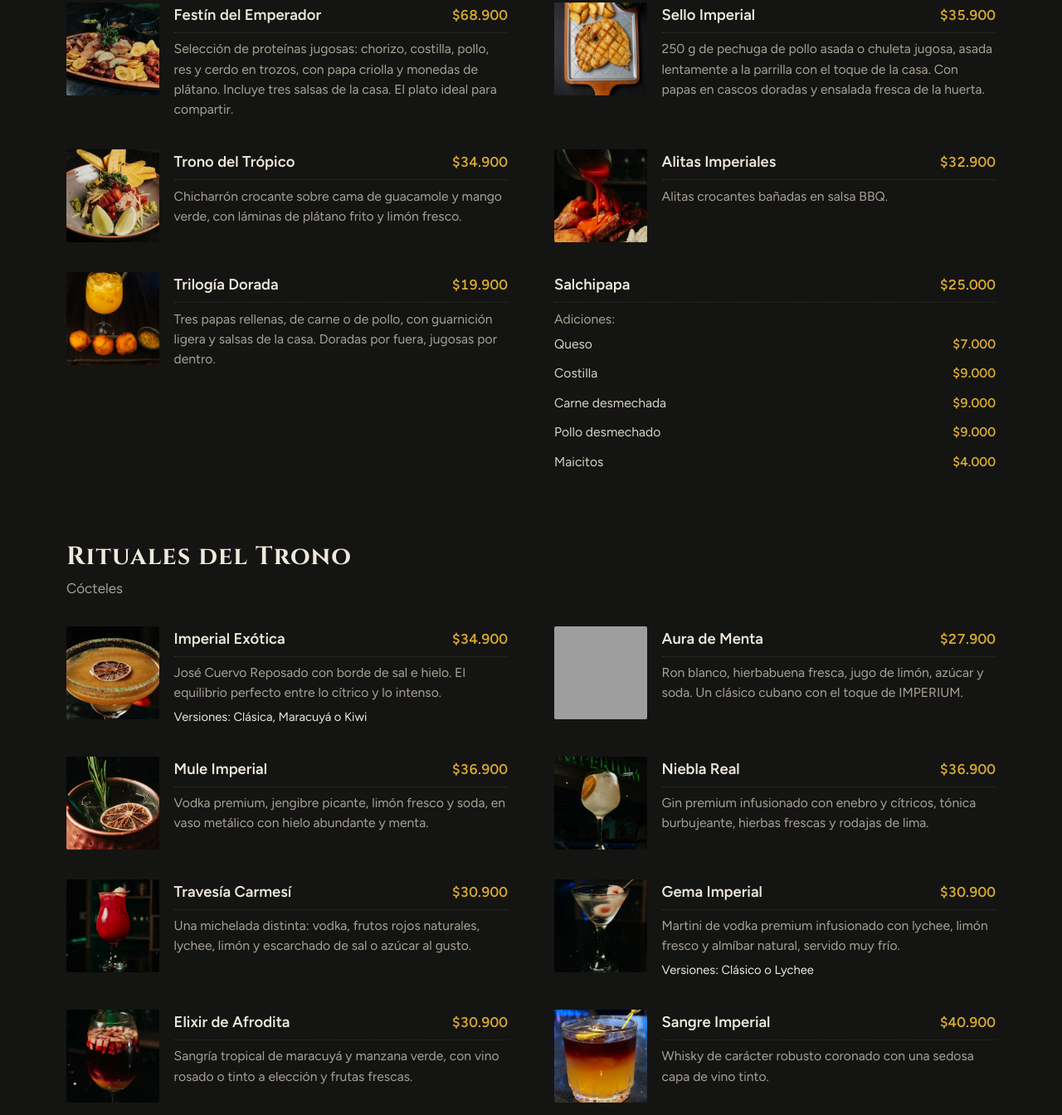
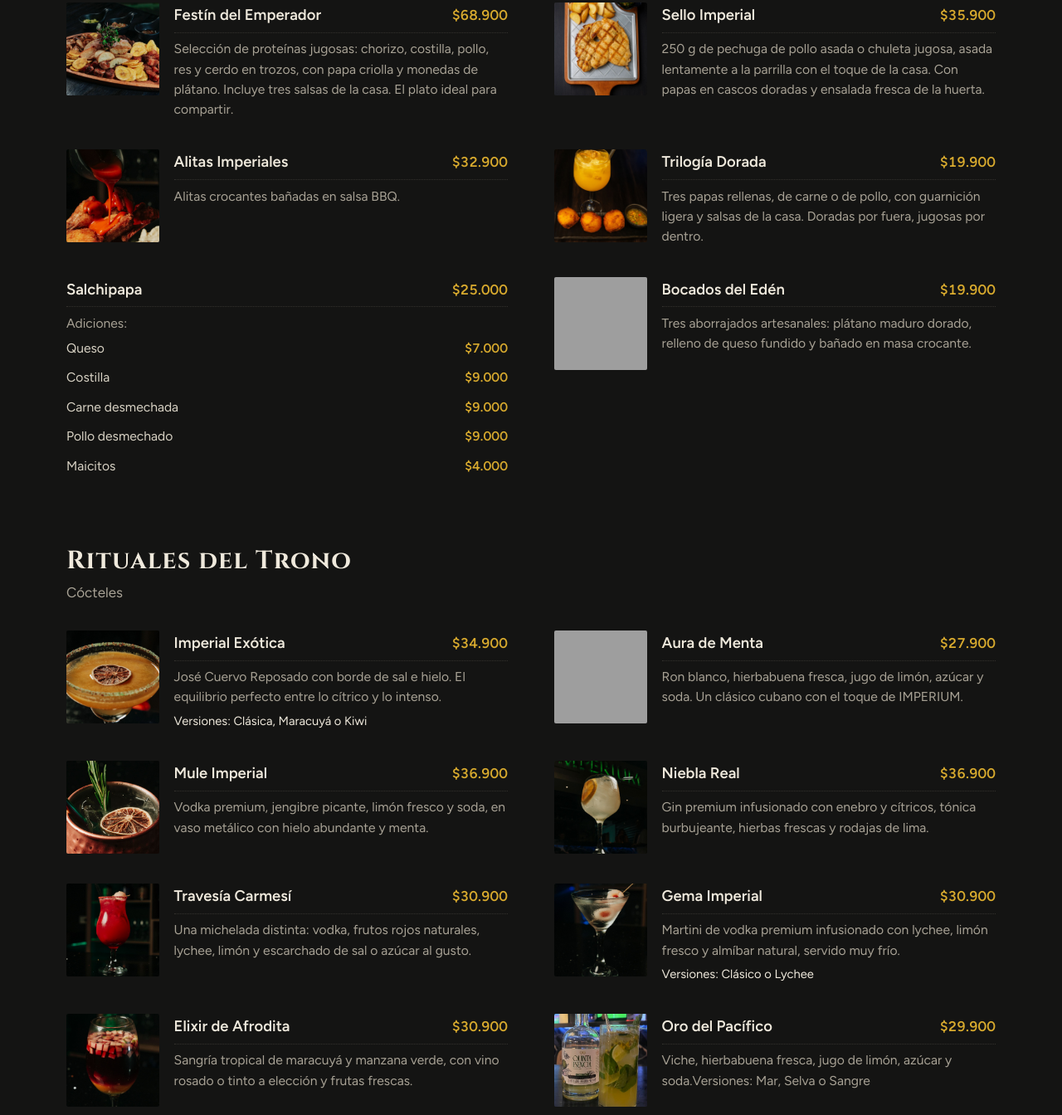
Before and after one commit to Imperiumbar/imperiumbar, a plain HTML site: page index.html in a window 1280 px wide. Shown: the part 2796-4140 px from the top of the page at 83% size. Drawn offline with Linux system fonts and the light colour scheme; grey boxes are pictures that could not be loaded.

Commit message:
Update index.html

```diff
--- a/index.html
+++ b/index.html
@@ -214,9 +214,7 @@ footer .wrap{display:flex;justify-content:space-between;flex-wrap:wrap;gap:1rem}
   <div class="wrap">
     <h2>Próximos eventos</h2>
     <div class="list">
-      <article class="ev"><div class="date">Sábado 29 de noviembre</div><h3>Música en vivo</h3><div class="time">22:00 a 23:00</div><a href="#reservas">Reservar mesa</a></article>
-      <article class="ev"><div class="date">Sábado 29 de agosto</div><h3>Final Copa Libertadores: Palmeiras vs Fluminense</h3><div class="time">16:00 a 17:30</div><a href="#reservas">Reservar mesa</a></article>
-      <article class="ev"><div class="date">Sábado 29 de noviembre</div><h3>Cuadrangulares FPC: Tolima vs Santa Fe y Fortaleza vs Bucaramanga</h3><div class="time">17:30 a 21:30</div><a href="#reservas">Reservar mesa</a></article>
+      <article class="ev"><div class="date">Noviembre y Diciembre </div><h3>Todos los partidos de los cuadrangulares del Fútbol profesional Colombiano </h3><div class="time">18:00 a 22:00</div><a href="#reservas">Reservar mesa</a></article>
     </div>
   </div>
 </section>
@@ -289,11 +287,11 @@ const MENU=[
  {id:"comidas",t:"Festín del Imperio",s:"Comidas",items:[
   {n:"Festín del Emperador",img:"picada.jpeg",p:"$68.900",d:"Selección de proteínas jugosas: chorizo, costilla, pollo, res y cerdo en trozos, con papa criolla y monedas de plátano. Incluye tres salsas de la casa. El plato ideal para compartir."},
   {n:"Sello Imperial",img:"pollo.jpeg",p:"$35.900",d:"250 g de pechuga de pollo asada o chuleta jugosa, asada lentamente a la parrilla con el toque de la casa. Con papas en cascos doradas y ensalada fresca de la huerta."},
-  {n:"Trono del Trópico",img:"chicharron.jpeg",p:"$34.900",d:"Chicharrón crocante sobre cama de guacamole y mango verde, con láminas de plátano frito y limón fresco."},
+  {off:1,n:"Trono del Trópico",img:"chicharron.jpeg",p:"$34.900",d:"Chicharrón crocante sobre cama de guacamole y mango verde, con láminas de plátano frito y limón fresco."},
   {n:"Alitas Imperiales",img:"alas.jpeg",p:"$32.900",d:"Alitas crocantes bañadas en salsa BBQ."},
   {n:"Trilogía Dorada",img:"trilogia.jpg",p:"$19.900",d:"Tres papas rellenas, de carne o de pollo, con guarnición ligera y salsas de la casa. Doradas por fuera, jugosas por dentro."},
-  {n:"Salchipapa",p:"$25.000",d:"Adiciones:",rows:[["Queso","$7.000"],["Costilla","$9.000"],["Carne desmechada","$9.000"],["Pollo desmechado","$9.000"],["Maicitos","$4.000"]]},
-  {off:1,n:"Bocados del Edén",img:"aborrajado.jpeg",p:"$19.900",d:"Tres aborrajados artesanales: plátano maduro dorado, relleno de queso fundido y bañado en masa crocante."},
+  {n:"Salchipapa",p:"$25.000",d:"Ideal para 2, papas a la francesa, salchica americana, ripio de papa y salsas de la casa",d:"Adiciones:",rows:[["Queso","$7.000"],["Costilla","$9.000"],["Carne desmechada","$9.000"],["Pollo desmechado","$9.000"],["Maicitos","$4.000"]]},
+  {n:"Bocados del Edén",img:"aborrajado.jpeg",p:"$19.900",d:"Tres aborrajados artesanales: plátano maduro dorado, relleno de queso fundido y bañado en masa crocante."},
   {off:1,n:"Sabores del Valle",img:"pastel.png",p:"$19.900",d:"Tres pasteles de yuca dorada, rellenos de carne, pollo o mixtos, con salsas de la casa."}
  ]},
  {id:"cocteles",t:"Rituales del Trono",s:"Cócteles",items:[
@@ -305,7 +303,7 @@ const MENU=[
   {n:"Travesía Carmesí",img:"smirnoff.jpeg",p:"$30.900",d:"Una michelada distinta: vodka, frutos rojos naturales, lychee, limón y escarchado de sal o azúcar al gusto."},
   {n:"Gema Imperial",img:"martini.jpeg",p:"$30.900",d:"Martini de vodka premium infusionado con lychee, limón fresco y almíbar natural, servido muy frío.",v:"Clásico o Lychee"},
   {n:"Elixir de Afrodita",img:"sangria.jpeg",p:"$30.900",d:"Sangría tropical de maracuyá y manzana verde, con vino rosado o tinto a elección y frutas frescas."},
-  {off:1,n:"Oro del Pacífico",img:"mojito.jpeg",p:"$29.900",d:"Viche Quinta Esencia con cítricos, hierbas aromáticas y maracuyá en pulpa y extracto."},
+  {n:"Oro del Pacífico",img:"mojito.jpeg",p:"$29.900",d:"Viche, hierbabuena fresca, jugo de limón, azúcar y soda.Versiones: Mar, Selva o Sangre"},
   {n:"Sangre Imperial",img:"newyork.jpeg",p:"$40.900",d:"Whisky de carácter robusto coronado con una sedosa capa de vino tinto."}
  ]},
  {id:"sodas",t:"Sodas italianas",s:"Sodas",items:[
```
